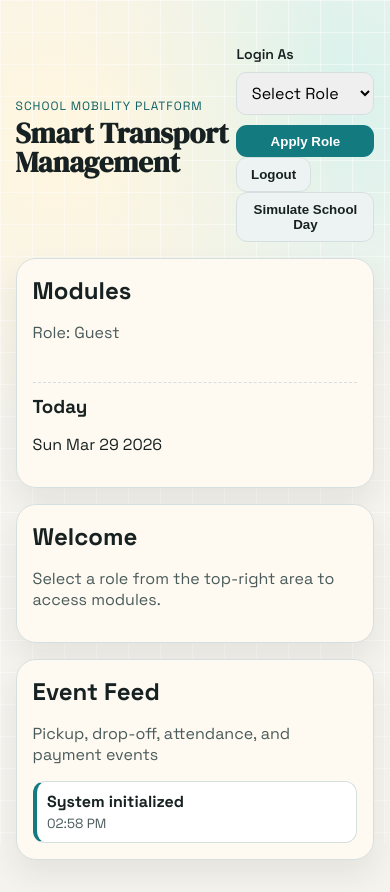
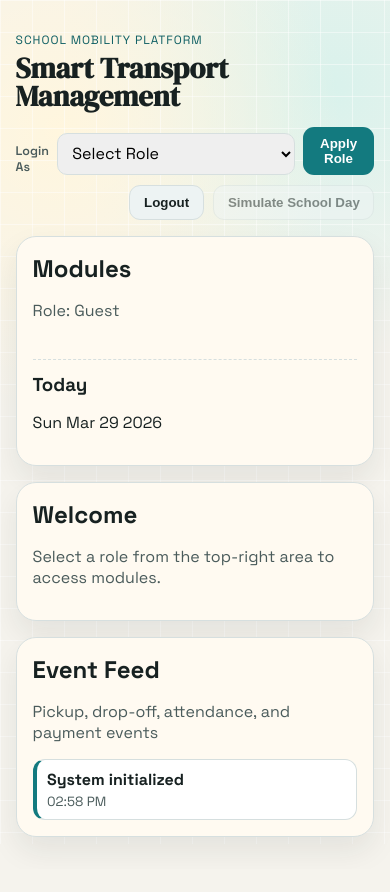
Before and after one commit to topfragschoolservice-del/Project_001, a plain HTML site: page index.html in a window 390 px wide. After the commit the page ends 869 px from the top, so only its background shows below. Drawn offline with Linux system fonts and the light colour scheme.

Commit message:
Update styles.css

```diff
--- a/src/styles.css
+++ b/src/styles.css
@@ -55,6 +55,31 @@ h4 {
   display: flex;
   justify-content: space-between;
   align-items: center;
+  gap: 1rem;
+}
+
+.top-actions {
+  display: flex;
+  align-items: center;
+  gap: 0.6rem;
+  flex-wrap: wrap;
+  justify-content: flex-end;
+}
+
+.role-form {
+  display: flex;
+  align-items: end;
+  gap: 0.5rem;
+  margin: 0;
+}
+
+.role-form label {
+  font-size: 0.78rem;
+  color: var(--soft-ink);
+}
+
+.role-form select {
+  min-width: 160px;
 }
 
 .kicker {
@@ -113,6 +138,12 @@ h1 {
 .module-nav button.active {
   border-color: var(--brand);
   background: #e8f8f6;
+}
+
+.module-nav button:disabled,
+.btn:disabled {
+  opacity: 0.5;
+  cursor: not-allowed;
 }
 
 .status-block {
@@ -345,6 +376,16 @@ td {
 }
 
 @media (max-width: 1100px) {
+  .topbar {
+    align-items: flex-start;
+    flex-direction: column;
+  }
+
+  .top-actions,
+  .role-form {
+    width: 100%;
+  }
+
   .grid-layout {
     grid-template-columns: 1fr;
   }
```
